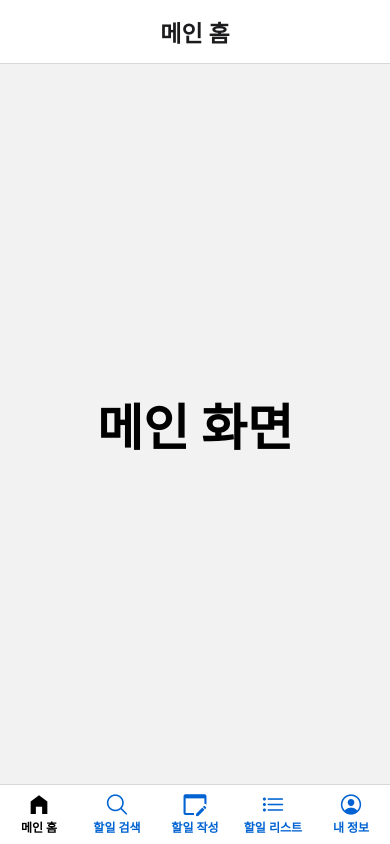
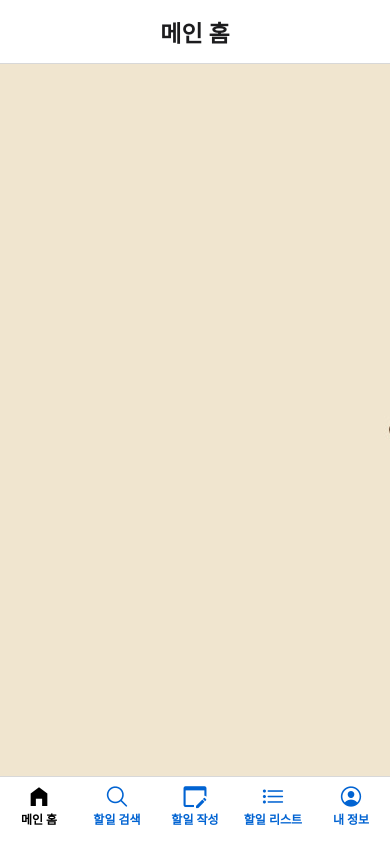
Before and after one commit to HJk29/todo-app-0625, a React Native app: screen / in a window 390 px wide. Built offline with nearby package versions, Linux system fonts and the light colour scheme.

Commit message:
배경 이미지 적용

```diff
--- a/App.js
+++ b/App.js
@@ -38,7 +38,7 @@
       fontWeight: "bold"
     },
     tabBarStyle: {
-      height: 60
+      height: "8%"
     },
     tabBarActiveTintColor: "black",
     tabBarInactiveTintColor: "#0163d2",
--- a/screens/HomeScreen.js
+++ b/screens/HomeScreen.js
@@ -1,9 +1,24 @@
-import { View, Text } from 'react-native';
+import { StyleSheet, ImageBackground, View, Text } from 'react-native';
+
+const backgroundImage = require("../assets/images/todoAppBgImg.jpg")
 const HomeScreen = ({ navigation }) => {
   return (
-    <View style={{ flex: 1, alignItems: 'center', justifyContent: 'center' }}>
-      <Text style={{ fontSize: 50, fontWeight: 'bold' }}>메인 화면</Text>
-    </View>
+    <ImageBackground source={backgroundImage} style={styles.bgImage}>
+      <View style={styles.container}>
+        {/* <Text style={{ fontSize: 50, fontWeight: 'bold' }}>메인 화면</Text> */}
+      </View>
+    </ImageBackground>
   );
 };
+
+const styles = StyleSheet.create({
+  bgImage: {
+    flex: 1,
+    alignItems: "center",
+    justifyContent: "center",
+  },
+  container: {
+    flex: 1,
+  },
+});
 export default HomeScreen;
```
Also changed, not shown: assets/images/todoAppBgImg.jpg (added).
